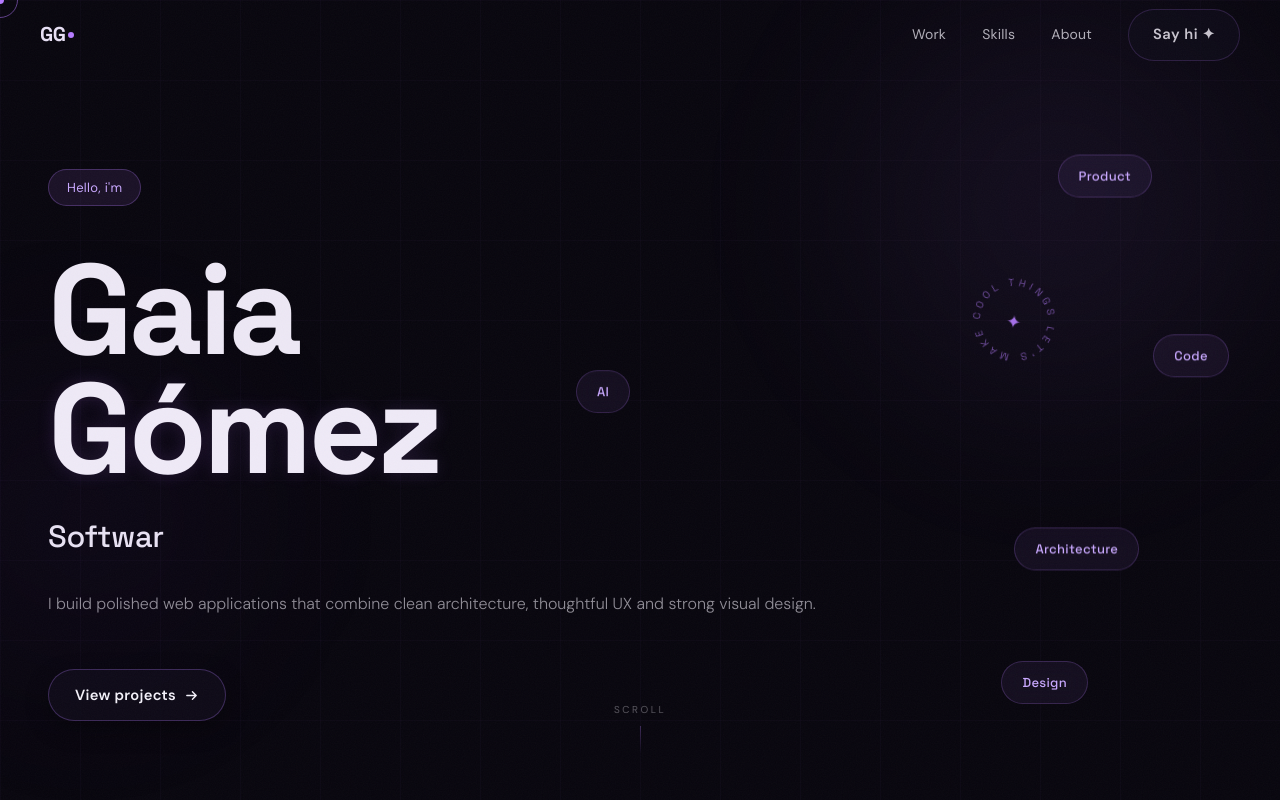
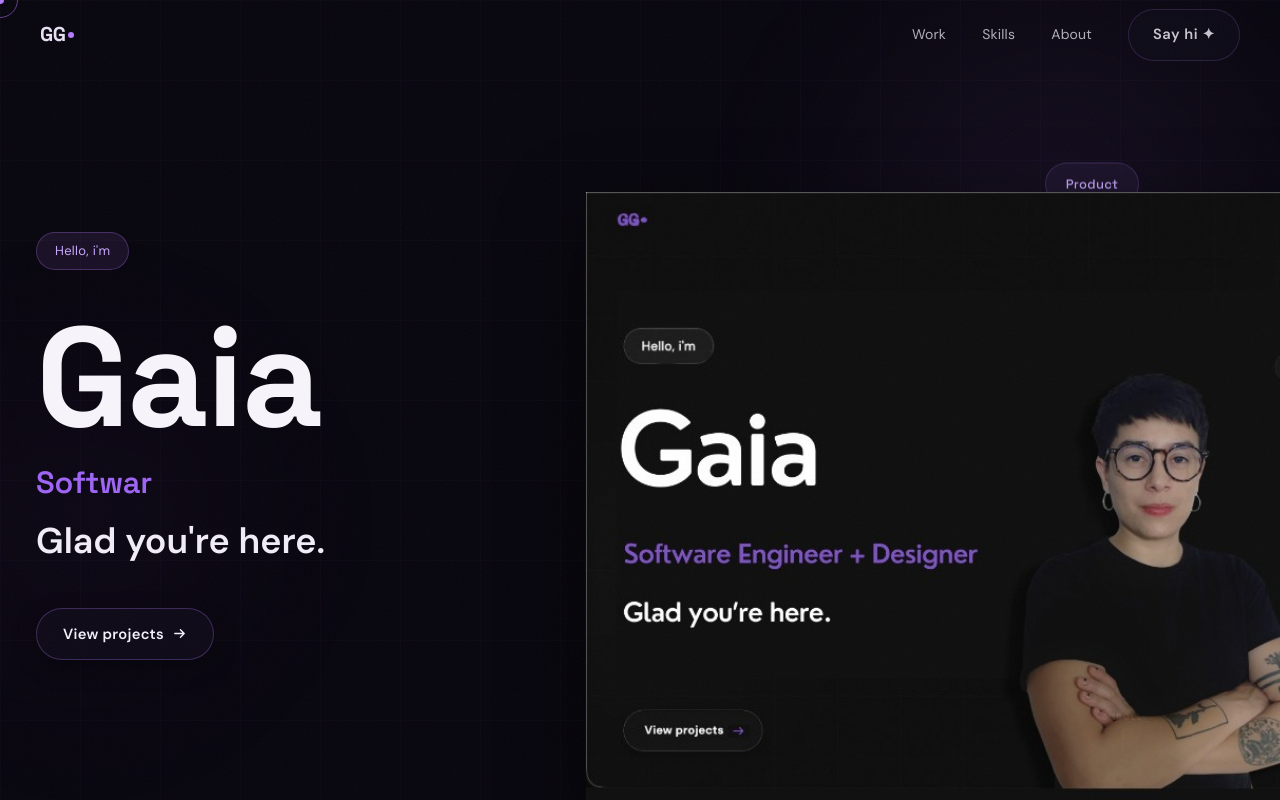
Before and after one commit to GaiaGomez/gaia-gomez-portfolio, a React (Vite) app: page / in a window 1280 px wide. Shown: the top 800 px of the page. Built offline with nearby package versions, Linux system fonts and the light colour scheme.

Commit message:
Update hero layout with portrait and floating chips

```diff
--- a/src/components/Hero.jsx
+++ b/src/components/Hero.jsx
@@ -5,11 +5,11 @@ const roles = [
 ];
 
 const chips = [
-  { label: 'Product',      top: '20%',  right: '10%', left: 'auto', bottom: 'auto', delay: '0s' },
-  { label: 'Code',         top: '42%',  right: '4%', left: 'auto', bottom: 'auto', delay: '0.6s' },
-  { label: 'Design',       top: 'auto', right: '15%', left: 'auto', bottom: '12%', delay: '1.2s' },
-  { label: 'AI',           top: 'auto', right: 'auto', left: '45%', bottom: '48%', delay: '0.4s' },
-  { label: 'Architecture', top: '66%',  right: '11%', left: 'auto', bottom: 'auto', delay: '0.9s' },
+  { label: 'Product',      top: '21%', right: '11%', left: 'auto', bottom: 'auto', delay: '0s' },
+  { label: 'Code',         top: '44%', right: '4%', left: 'auto', bottom: 'auto', delay: '0.6s' },
+  { label: 'Architecture', top: '68%', right: '11%', left: 'auto', bottom: 'auto', delay: '0.9s' },
+  { label: 'Design',       top: 'auto', right: '11%', left: 'auto', bottom: '12%', delay: '1.2s' },
+  { label: 'AI',           top: '25%', right: '32%', left: 'auto', bottom: 'auto', delay: '0.4s' },
 ];
 
 export default function Hero() {
@@ -149,8 +149,8 @@ export default function Hero() {
       </div>
 
       {/* ── Main content ─────────────────────────────── */}
-      <div className="container hero-content-wrap" style={{ paddingTop: '90px', paddingLeft: '48px', marginLeft: 0, maxWidth: 'none', position: 'relative', zIndex: 1 }}>
-        <div style={{ maxWidth: '860px' }}>
+      <div className="container hero-content-wrap" style={{ paddingTop: '92px', paddingLeft: '36px', marginLeft: 0, maxWidth: 'none', position: 'relative', zIndex: 2 }}>
+        <div style={{ maxWidth: '760px' }}>
 
           {/* 1. Badge */}
           <div style={{
@@ -177,30 +177,18 @@ export default function Hero() {
           {/* 2. Name */}
           <h1 style={{
             fontFamily: "'Space Grotesk', sans-serif",
-            fontSize: 'var(--fs-hero-name)',
+            fontSize: 'clamp(5.2rem, 12vw, 8.8rem)',
             fontWeight: '700',
-            lineHeight: '0.93',
-            letterSpacing: '-4px',
-            marginBottom: '24px',
+            lineHeight: '0.9',
+            letterSpacing: '-2px',
+            marginBottom: '18px',
           }}>
-            <span style={{
-              display: 'block',
-              color: '#ede8f5',
-            }}>
-              Gaia
-            </span>
-            <span style={{
-              display: 'block',
-              color: '#efeaf7',
-              textShadow: '0 0 18px rgba(181,123,255,0.14)',
-            }}>
-              Gómez
-            </span>
+            <span style={{ display: 'block', color: '#f7f5fb' }}>Gaia</span>
           </h1>
 
           {/* 3. Typewriter */}
           <div style={{
-            marginBottom: '28px',
+            marginBottom: '10px',
             minHeight: '36px',
             display: 'flex',
             alignItems: 'center',
@@ -210,8 +198,8 @@ export default function Hero() {
             <span style={{
               fontFamily: "'Space Grotesk', sans-serif",
               fontSize: 'clamp(1.3rem, 2.4vw, 2.1rem)',
-              fontWeight: '500',
-              color: '#e8e2f3',
+              fontWeight: '600',
+              color: '#9f64f5',
               letterSpacing: '-0.3px',
             }}>
               {displayed}
@@ -228,15 +216,15 @@ export default function Hero() {
           {/* 4. Subtitle */}
           <p style={{
             fontFamily: "'DM Sans', sans-serif",
-            fontSize: 'var(--fs-body)',
-            color: 'rgba(241,238,248,0.58)',
-            lineHeight: '1.65',
-            marginBottom: '52px',
-            fontWeight: '300',
+            fontSize: 'clamp(1.8rem, 2.8vw, 3rem)',
+            color: '#f1edf8',
+            lineHeight: '1.2',
+            marginBottom: '46px',
+            fontWeight: '600',
             width: '100%',
             maxWidth: '820px',
           }}>
-            I build polished web applications that combine clean architecture, thoughtful UX and strong visual design.
+            Glad you're here.
           </p>
 
           {/* 5. Buttons */}
@@ -269,6 +257,25 @@ export default function Hero() {
           </div>
         </div>
       </div>
+
+      <img
+        src="/hero-portrait.png"
+        alt="Gaia portrait"
+        style={{
+          position: 'absolute',
+          bottom: '0',
+          left: '50%',
+          transform: 'translateX(-5%)',
+          height: '76vh',
+          maxHeight: '760px',
+          width: 'auto',
+          objectFit: 'contain',
+          zIndex: 1,
+          pointerEvents: 'none',
+          userSelect: 'none',
+          filter: 'drop-shadow(0 30px 40px rgba(0, 0, 0, 0.55))',
+        }}
+      />
 
       {/* ── Scroll indicator ─────────────────────────── */}
       <div style={{
@@ -332,6 +339,17 @@ export default function Hero() {
 
         @media (max-width: 1024px) {
           .hero-content-wrap {
+            position: relative;
+            z-index: 3;
+          }
+
+          section img[alt="Gaia portrait"] {
+            opacity: 0.35;
+            height: 70vh !important;
+            left: 58% !important;
+          }
+
+          .hero-content-wrap {
             padding-right: 24px;
             padding-left: 24px !important;
           }
```
Also changed, not shown: public/hero-portrait.png (added).
